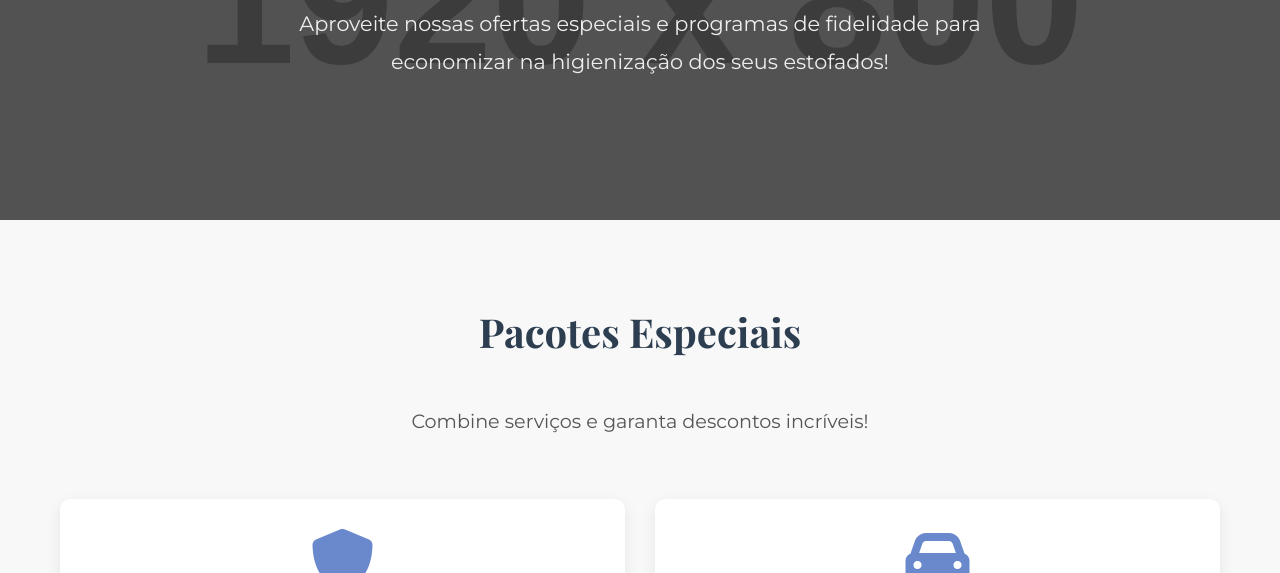
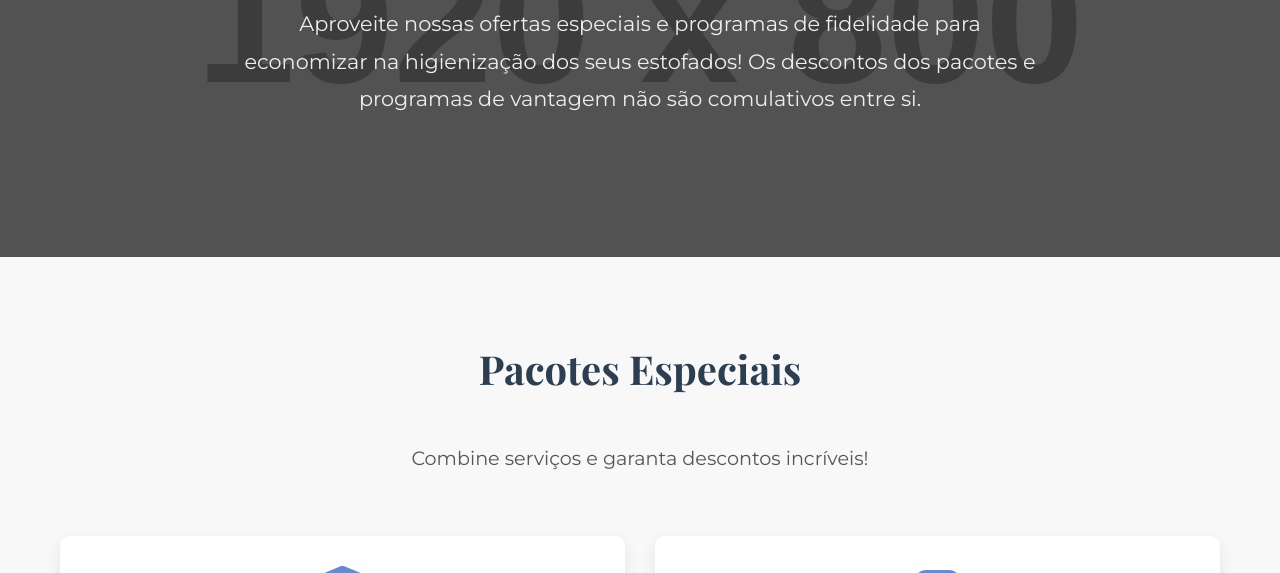
Before and after one commit to SoftTouchEstofados/higienizacao, a plain HTML site: page promocoes.html in a window 1280 px wide. Shown: the part 527-1100 px from the top of the page. Drawn offline with nearby package versions, Linux system fonts and the light colour scheme; placeholder pictures from the web are drawn by us.

Commit message:
Update promocoes.html
AVISO SOBRE CUMULATIVO

```diff
--- a/promocoes.html
+++ b/promocoes.html
@@ -32,7 +32,7 @@
         <section class="hero-section hero-promocoes">
             <div class="container">
                 <h1>Promoções Exclusivas</h1>
-                <p>Aproveite nossas ofertas especiais e programas de fidelidade para economizar na higienização dos seus estofados!</p>
+                <p>Aproveite nossas ofertas especiais e programas de fidelidade para economizar na higienização dos seus estofados! Os descontos dos pacotes e programas de vantagem não são comulativos entre si.</p>
             </div>
         </section>
 
```
